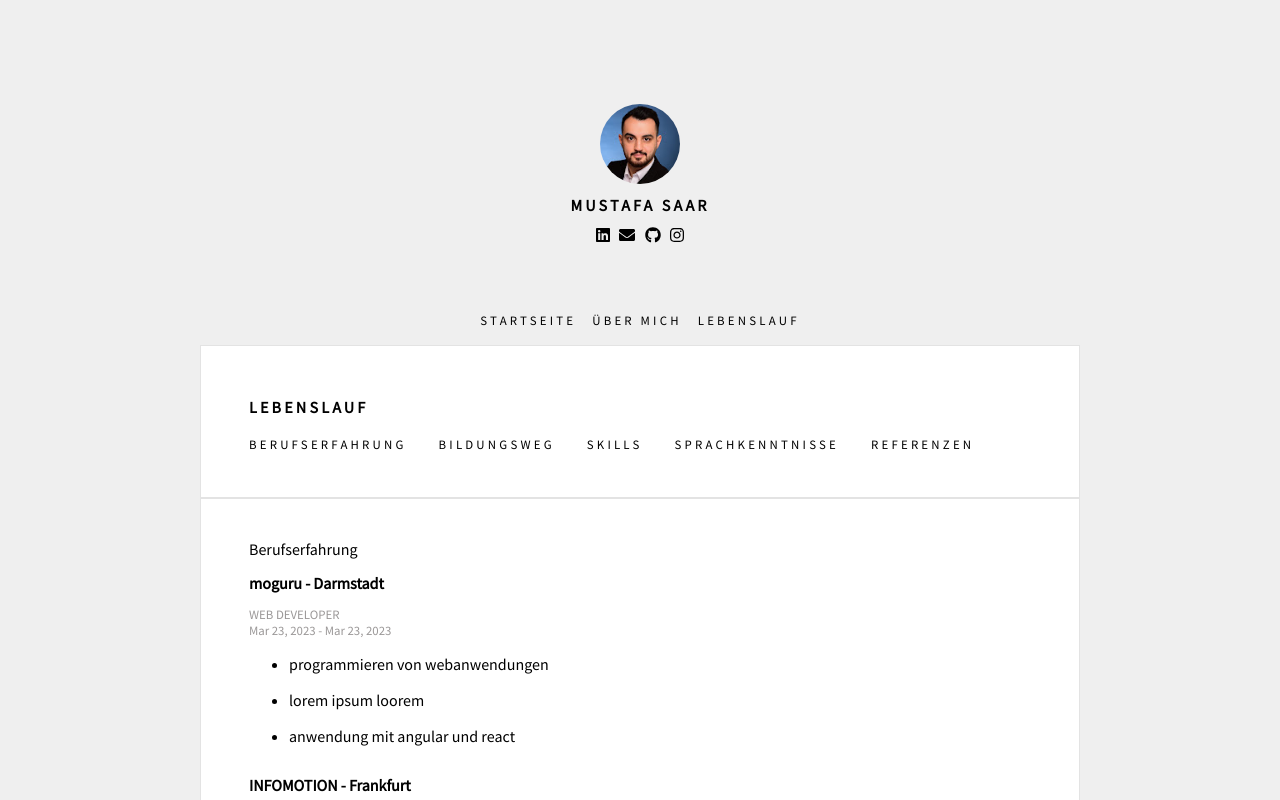
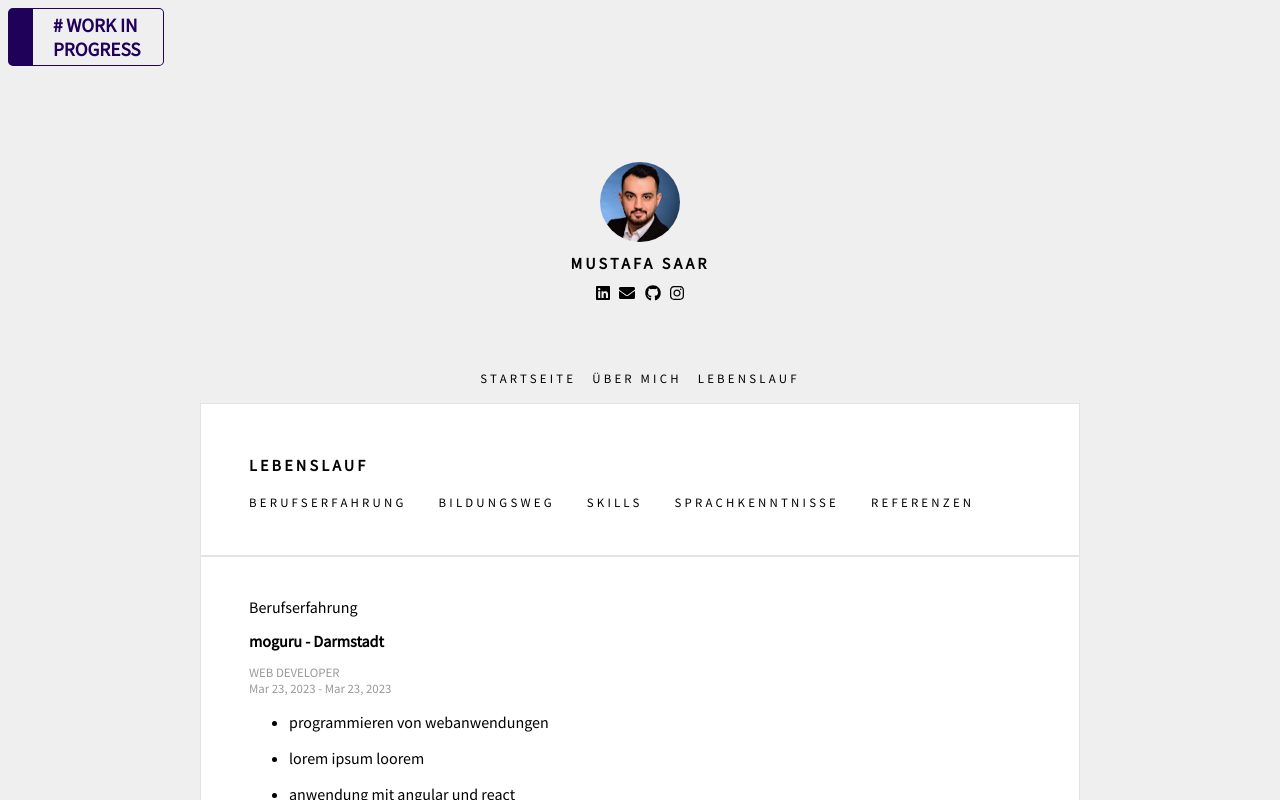
Before and after one commit to samu380/portfolio, an Angular app: page /resume in a window 1280 px wide. Shown: the top 800 px of the page. Built offline with nearby package versions, Linux system fonts and the light colour scheme.

Commit message:
added footer and progress label

```diff
--- a/src/app/app.component.html
+++ b/src/app/app.component.html
@@ -1,6 +1,9 @@
+<div class="progress"># work in progress</div>
+
 <app-personal-info
   image="./assets/img/bild.png"
   name="Mustafa Saar"
   desc="Willkommen auf meiner Website!"
 ></app-personal-info>
 <app-navigation></app-navigation>
+<app-footer></app-footer>
--- a/src/app/app.component.scss
+++ b/src/app/app.component.scss
@@ -0,0 +1,11 @@
+.progress {
+  width: 85px;
+  color: #1f015a;
+  padding: 4px 25px 4px 20px;
+  border: 1px solid;
+  text-transform: uppercase;
+  font-weight: bolder;
+  font-size: 1.2rem;
+  border-left: 25px #1f015a solid;
+  border-radius: 5px;
+}
--- a/src/app/components/footer/footer.component.html
+++ b/src/app/components/footer/footer.component.html
@@ -1 +1,3 @@
-<p>footer works!</p>
+<div class="footer">
+  <p>powered with <fa-icon [icon]="faAngular"></fa-icon></p>
+</div>
--- a/src/app/components/footer/footer.component.scss
+++ b/src/app/components/footer/footer.component.scss
@@ -1,3 +1,11 @@
+.footer {
+  position: fixed;
+  width: 100%;
+  height: 60px;
+  bottom: 0;
+  text-align: center;
+}
+
 p {
-  color: white;
+  color: gray;
 }
--- a/src/app/components/footer/footer.component.ts
+++ b/src/app/components/footer/footer.component.ts
@@ -1,8 +1,11 @@
 import { Component } from '@angular/core';
+import { faAngular } from '@fortawesome/free-brands-svg-icons';
 
 @Component({
   selector: 'app-footer',
   templateUrl: './footer.component.html',
   styleUrls: ['./footer.component.scss'],
 })
-export class FooterComponent {}
+export class FooterComponent {
+  faAngular = faAngular;
+}
--- a/src/app/components/resume/education/education.component.scss
+++ b/src/app/components/resume/education/education.component.scss
@@ -2,6 +2,7 @@
 
 .container {
   @include resume-bg;
+  margin-bottom: 5rem;
 }
 
 h3 {
```
